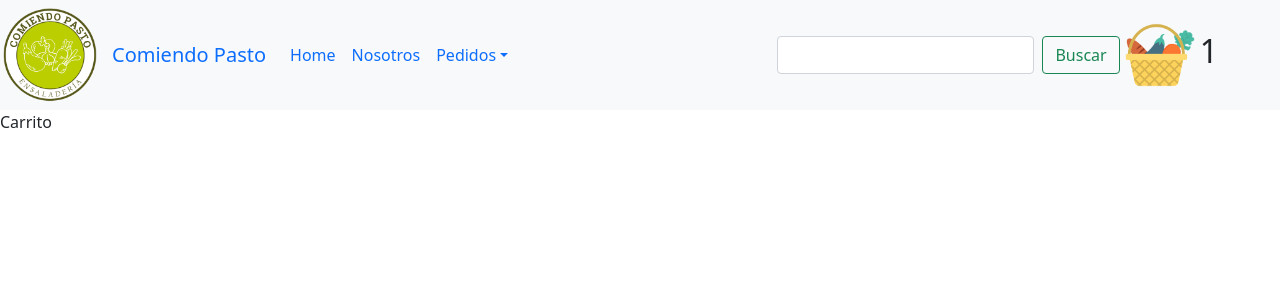
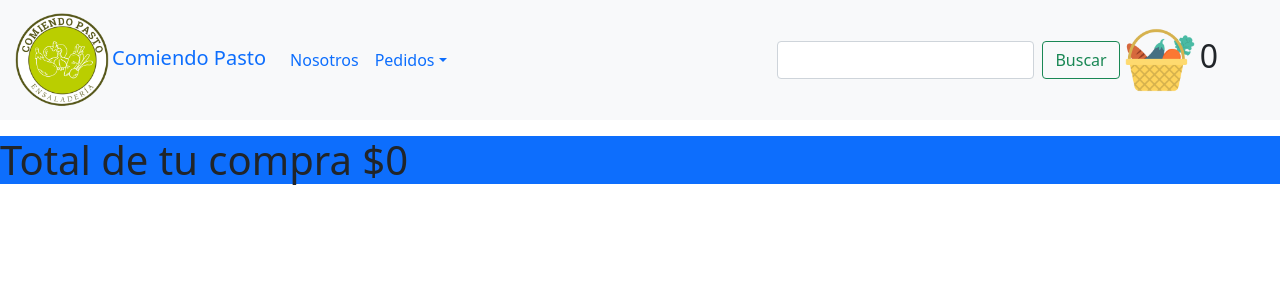
Before and after one commit to dalopez994/comiendopastoR-Js, a React (Create React App) app: page /cart in a window 1280 px wide. Shown: the top 300 px of the page. Built offline with nearby package versions, Linux system fonts and the light colour scheme.

Commit message:
CartContext

```diff
--- a/src/App.js
+++ b/src/App.js
@@ -6,11 +6,13 @@
 
 import ItemDetailContainer from "./components/ItemDetailContainer";
 import { BrowserRouter, Routes, Route, Link } from "react-router-dom";
-
+import CartProvider from "./contexts/CartContext";
+import Cart from "./components/Cart";
 
 function App() {
   return (
     <>
+    <CartProvider>
       <BrowserRouter>
         <NavBar />
         <Routes>
@@ -23,9 +25,10 @@
               <div style={{ backgroundColor: "red" }}> ERROR</div>
             }
           />
-          <Route path="/cart" element={<div>Carrito</div>} />
+          <Route path="/cart" element={<Cart />} />
         </Routes>
       </BrowserRouter>
+    </CartProvider>
     </>
   );
 }
--- /dev/null
+++ b/src/components/Cart.jsx
@@ -0,0 +1,34 @@
+import React, { useContext, useEffect, useState } from "react";
+import { CartContext } from "../contexts/CartContext";
+
+const Cart = () => {
+  const [totalPrice, setTotalPrice] = useState(0);
+  const { cartItems } = useContext(CartContext);
+  useEffect(() => {
+    let total = 0;
+    cartItems.forEach((item) => {
+      total += parseInt(item.price);
+    });
+    setTotalPrice(total);
+  }, [cartItems]);
+  return (
+    <>
+      <ul>
+        {cartItems.map((item) => (
+          <>
+          <div style={{display: "flex"}}>
+          <img src={item.pictureUrl} style={{width:100}} />
+          <div  >
+            <h2>{item.title}</h2>
+            <h5>${item.price}</h5>
+            </div>
+            </div>
+          </>
+        ))}
+      </ul>
+      <h1 className="bg-primary">{`Total de tu compra $${totalPrice}`}</h1>
+    </>
+  );
+};
+
+export default Cart;
--- a/src/components/CartWidget.jsx
+++ b/src/components/CartWidget.jsx
@@ -1,13 +1,19 @@
-import carrito from "../assets/img/carrito.png"
+import { Link } from "react-router-dom";
+import carrito from "../assets/img/carrito.png";
+import { useContext } from "react";
+import { CartContext } from "../contexts/CartContext";
 
 const CartWidget = () => {
-    const amount = 1;
+    const { cartItems } = useContext(CartContext);
     return(
         <>
+        <Link to={"/cart/"}>
         <img
         style={{width:80}}
         src={carrito} alt="carrito"/>
-        <h2 style={{paddingRight:50}}>{amount}</h2>
+
+        </Link>
+        <h2 style={{paddingRight:50}}>{cartItems.length}</h2>
         </>
     )
 }
--- a/src/components/ItemDetail.jsx
+++ b/src/components/ItemDetail.jsx
@@ -1,13 +1,17 @@
-import { useState } from "react";
+import { useState, useContext } from "react";
 import ItemCount from "./ItemCount";
 import { useNavigate, Link } from "react-router-dom";
+import { CartContext } from "../contexts/CartContext";
 
 const ItemDetail = ({ item }) => {
+  const { addItem } = useContext(CartContext);
   const [amount, setAmount] = useState(0);
   const { title, price, stock, pictureUrl, description } = item;
+
   const onAdd = (amount) => {
-    setAmount(amount);
+ addItem(item,amount)
   };
+
   return (
     <div className="card" style={{ width: "20rem" }}>
       <img className="card-img-top" src={pictureUrl} alt="Card image cap" />
--- a/src/components/NavBar.jsx
+++ b/src/components/NavBar.jsx
@@ -1,3 +1,4 @@
+import { Link } from "react-router-dom";
 import Logo from "./Logo";
 import CartWidget from "./CartWidget";
 
@@ -5,17 +6,17 @@
     return (
       <>
       <nav className="navbar navbar-expand-lg bg-light">
-       <Logo/>
         <div className="container-fluid">
-          <a className="navbar-brand" href="#">Comiendo Pasto</a>
+          <Link className="navbar-brand" to={"/"}>
+            <Logo/>
+            Comiendo Pasto
+         </Link>
           <button className="navbar-toggler" type="button" data-bs-toggle="collapse" data-bs-target="#navbarSupportedContent" aria-controls="navbarSupportedContent" aria-expanded="false" aria-label="Toggle navigation">
             <span className="navbar-toggler-icon"></span>
           </button>
           <div className="collapse navbar-collapse" id="navbarSupportedContent">
             <ul className="navbar-nav me-auto mb-2 mb-lg-0">
-              <li className="nav-item">
-                <a className="nav-link active" aria-current="page" href="#">Home</a>
-              </li>
+
               <li className="nav-item">
                 <a className="nav-link" href="#">Nosotros</a>
               </li>
--- /dev/null
+++ b/src/contexts/CartContext.jsx
@@ -0,0 +1,31 @@
+import React, { createContext, useState } from "react";
+
+export const CartContext = createContext();
+
+const CartProvider = (props) => {
+  const [cartItems, setCartItems] = useState([]);
+  const addItem=(item,quantity)=>{
+    const newItem =isInCart(item)
+    if (newItem){
+      quantity = quantity + newItem.quantity;
+      setCartItems(cartItems.splice(cartItems.findIndex(e=>e.item.id === item.id),1))
+    }
+  setCartItems([...cartItems,{item,quantity}])
+  }
+  const isInCart=(item)=>{
+    return cartItems.find(e=>e.item === item);
+  }
+  const clear=()=>{
+    setCartItems([])
+  }
+  const removeItem=(itemId)=>{
+    setCartItems(cartItems.filter((e) => e.item.id !== itemId))
+  }
+  return (
+    <CartContext.Provider value={{ addItem,isInCart,clear,removeItem,cartItems, setCartItems }}>
+      {props.children}
+    </CartContext.Provider>
+  );
+};
+
+export default CartProvider;
```
